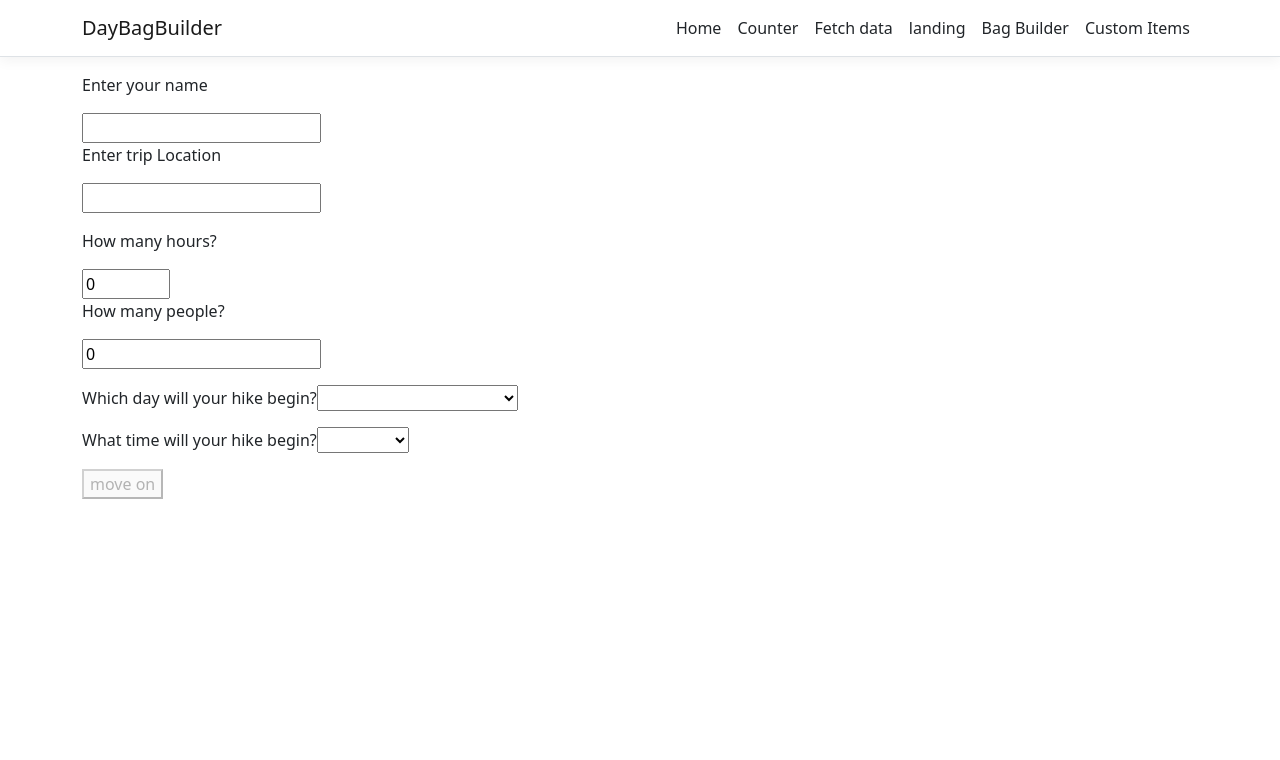
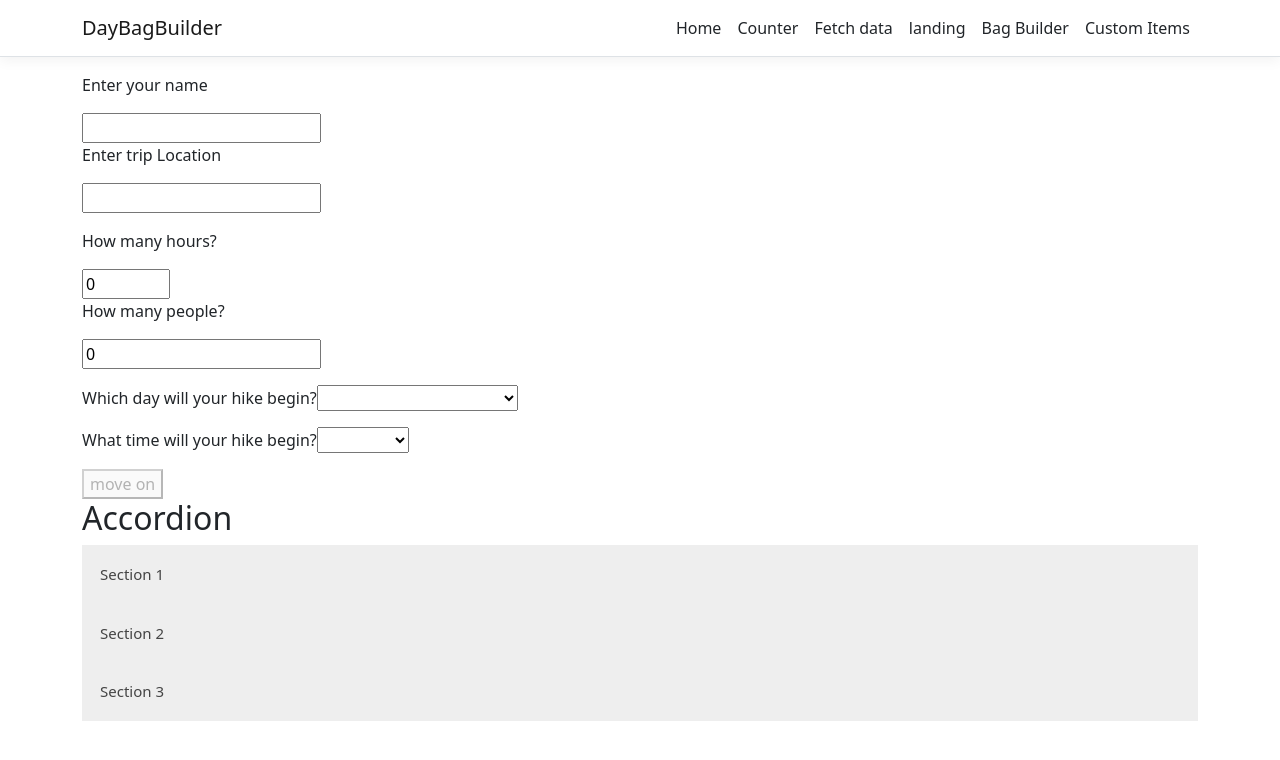
Before and after one commit to FoxFunctions/DayBagBuilder, an Angular app in the folder DayBagBuilder/ClientApp/: page /landing in a window 1280 px wide. Shown: the top 760 px of the page. Built offline with nearby package versions, Linux system fonts and the light colour scheme.

Commit message:
cleaned up date time prints

```diff
--- a/DayBagBuilder/ClientApp/src/app/bag-builder/bag-builder.component.html
+++ b/DayBagBuilder/ClientApp/src/app/bag-builder/bag-builder.component.html
@@ -1,3 +1,4 @@
+
 <div *ngFor="let f of forecastArray; index as i">
 <h3>Weather Forecast for {{f.location.name}}, {{f.location.region}}</h3>
 
@@ -25,6 +26,9 @@
 <p>Chance of Rain: {{forecastArray[0].forecast.forecastday[2].day.daily_chance_of_rain}}%</p>
 <p>Average Temp: {{forecastArray[0].forecast.forecastday[2].day.avgtemp_f}}°F</p>
 <p>Chance of Snow: {{forecastArray[0].forecast.forecastday[2].day.daily_chance_of_snow}}%</p> -->
+
+
+
 
 
 <div *ngIf="hourlyForecastDay1.length > 0">
--- a/DayBagBuilder/ClientApp/src/app/bag-builder/bag-builder.component.ts
+++ b/DayBagBuilder/ClientApp/src/app/bag-builder/bag-builder.component.ts
@@ -31,6 +31,9 @@ export class BagBuilderComponent implements OnInit {
   bagSaveArray: BagSave[] = this.hikingBag.bagSaveArray;
   userName: string = "";
   activitiesArray: string [] = this.parks.activitiesArray;
+  day1TimeArray: string [] = [];
+  day2TimeArray: string [] = [];
+  day3TimeArray: string [] = [];
 
   constructor(private weather: WeatherForecastService, private hikingBag: HikingBagService, private parks: ParksService, private router: Router) {
   }
@@ -41,6 +44,14 @@ export class BagBuilderComponent implements OnInit {
     //this.ShowAllBagItems();
     this.ShowBagSavesByUserName();
 
+  }
+
+  SliceTime() : void {
+    for (let i = 0; i < this.forecastArray[0].forecast.forecastday[0].hour.length; i++){
+      this.forecastArray[0].forecast.forecastday[0].hour[i].time = this.forecastArray[0].forecast.forecastday[0].hour[i].time.slice(11);
+      this.forecastArray[0].forecast.forecastday[1].hour[i].time = this.forecastArray[0].forecast.forecastday[1].hour[i].time.slice(11);
+      this.forecastArray[0].forecast.forecastday[2].hour[i].time = this.forecastArray[0].forecast.forecastday[2].hour[i].time.slice(11);
+     }
   }
 
   ShowBagSavesByUserName(): void{
@@ -81,6 +92,7 @@ export class BagBuilderComponent implements OnInit {
     this.hotHourCalculator();
     this.waterCalculator();
     this.ShowAllBagItems();
+    this.SliceTime();
     });
 
   }
--- a/DayBagBuilder/ClientApp/src/app/landing/landing.component.html
+++ b/DayBagBuilder/ClientApp/src/app/landing/landing.component.html
@@ -59,3 +59,70 @@
 
 <button *ngIf="tripDuration === 0 || hikeStringStart === '' || locationString2=== '' || totalPartySize === 0"disabled>move on</button>
 <button *ngIf="tripDuration >0 && hikeStringStart !== '' && locationString2!== '' && totalPartySize >0 "(click)="GetTripDurationAndMoveToBagBuilder()">move on</button>
+
+
+<head>
+  <meta name="viewport" content="width=device-width, initial-scale=1">
+  <style>
+  .accordion {
+    background-color: #eee;
+    color: #444;
+    cursor: pointer;
+    padding: 18px;
+    width: 100%;
+    border: none;
+    text-align: left;
+    outline: none;
+    font-size: 15px;
+    transition: 0.4s;
+  }
+
+  .active, .accordion:hover {
+    background-color: #ccc;
+  }
+
+  .panel {
+    padding: 0 18px;
+    display: none;
+    background-color: white;
+    overflow: hidden;
+  }
+  </style>
+  </head>
+  <body>
+
+  <h2>Accordion</h2>
+
+  <button class="accordion">Section 1</button>
+  <div class="panel">
+    <p>Lorem ipsum dolor sit amet, consectetur adipisicing elit, sed do eiusmod tempor incididunt ut labore et dolore magna aliqua. Ut enim ad minim veniam, quis nostrud exercitation ullamco laboris nisi ut aliquip ex ea commodo consequat.</p>
+  </div>
+
+  <button class="accordion">Section 2</button>
+  <div class="panel">
+    <p>Lorem ipsum dolor sit amet, consectetur adipisicing elit, sed do eiusmod tempor incididunt ut labore et dolore magna aliqua. Ut enim ad minim veniam, quis nostrud exercitation ullamco laboris nisi ut aliquip ex ea commodo consequat.</p>
+  </div>
+
+  <button class="accordion">Section 3</button>
+  <div class="panel">
+    <p>Lorem ipsum dolor sit amet, consectetur adipisicing elit, sed do eiusmod tempor incididunt ut labore et dolore magna aliqua. Ut enim ad minim veniam, quis nostrud exercitation ullamco laboris nisi ut aliquip ex ea commodo consequat.</p>
+  </div>
+
+  <script>
+  var acc = document.getElementsByClassName("accordion");
+  var i;
+
+  for (i = 0; i < acc.length; i++) {
+    acc[i].addEventListener("click", function() {
+      this.classList.toggle("active");
+      var panel = this.nextElementSibling;
+      if (panel.style.display === "block") {
+        panel.style.display = "none";
+      } else {
+        panel.style.display = "block";
+      }
+    });
+  }
+  </script>
+
+  </body>
```
